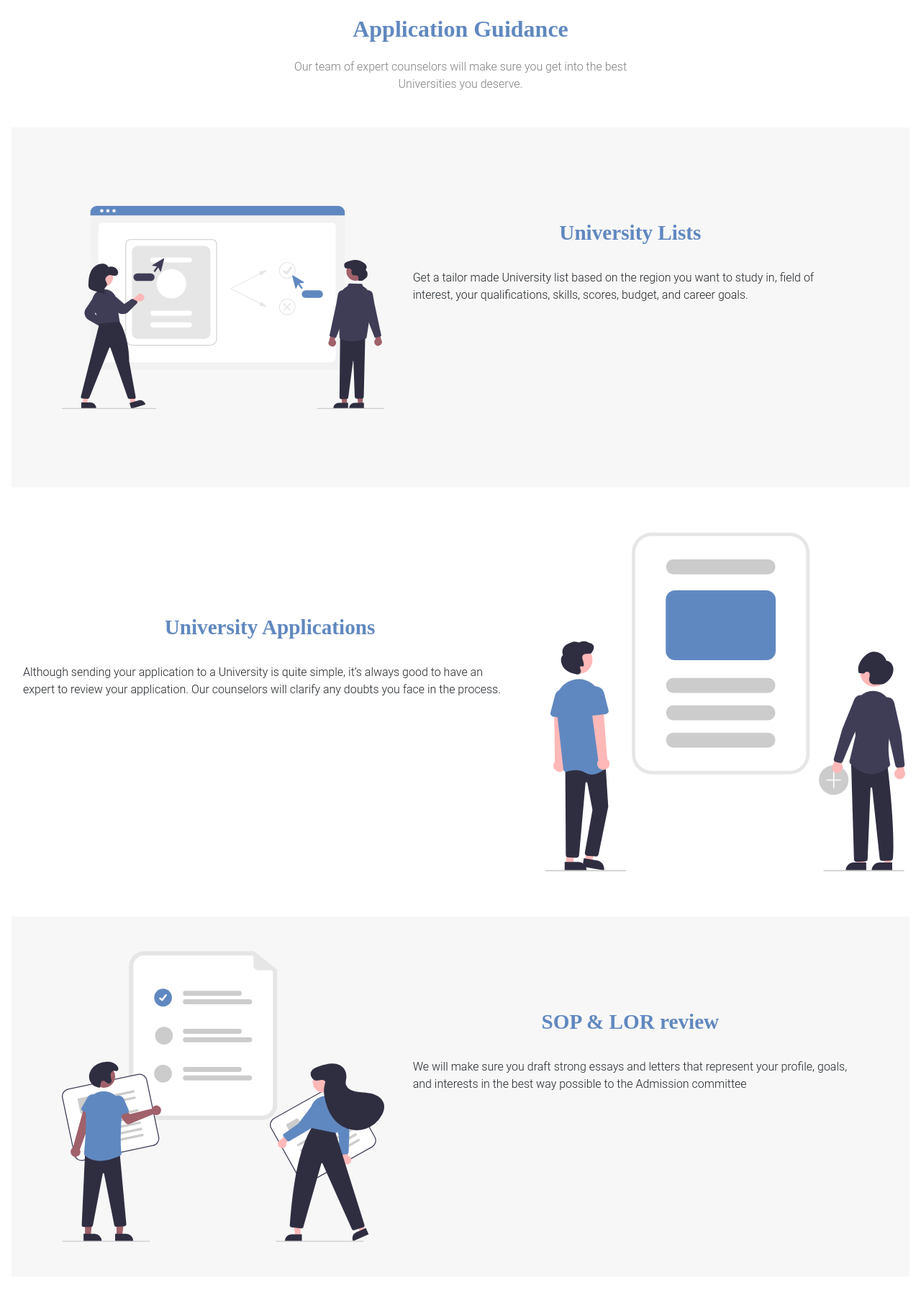
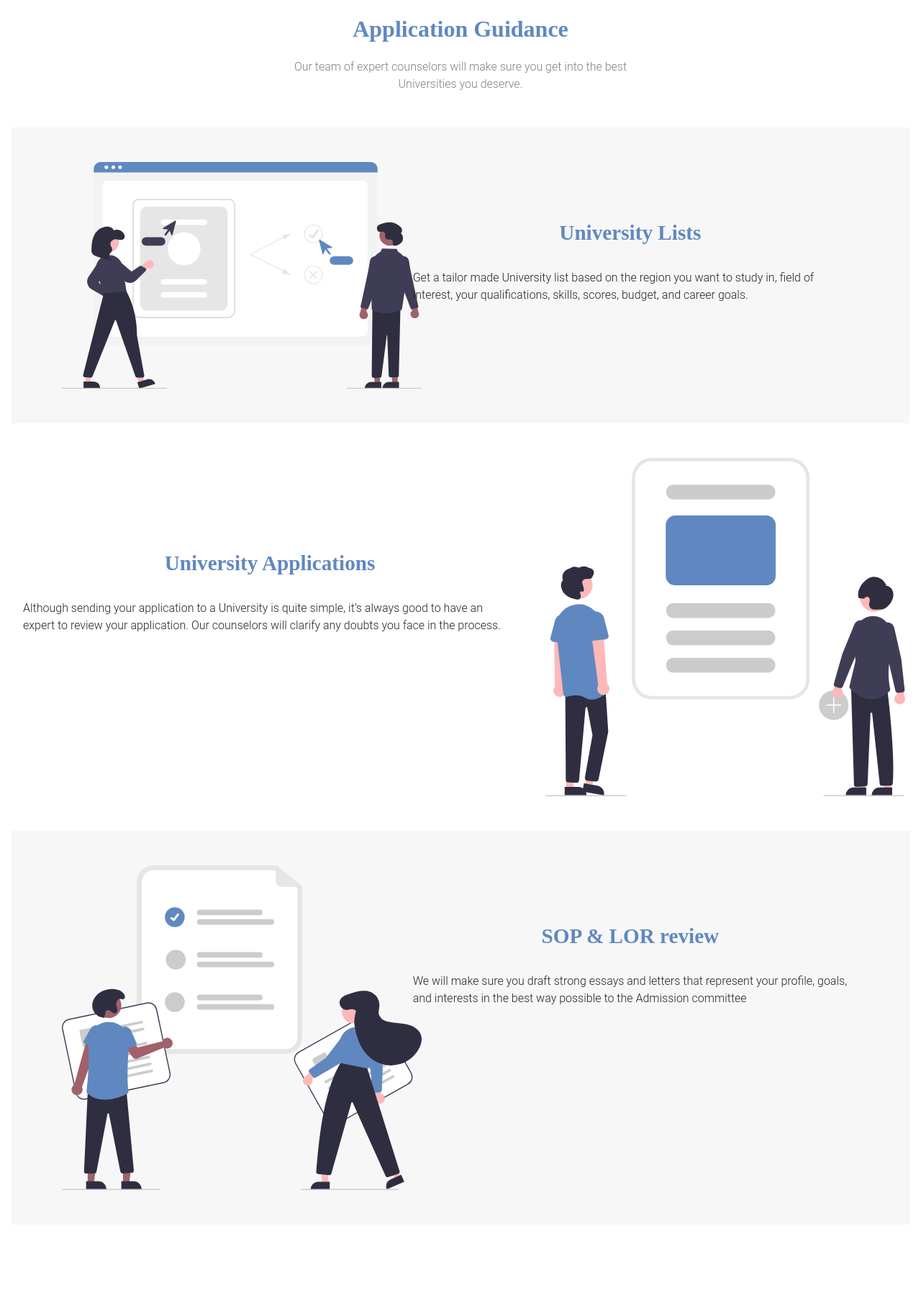
Before and after one commit to GA352491/drrajus, a Django app: page /consultancy/ in a window 1280 px wide. Shown: the part 77-1873 px from the top of the page at 72% size. Run offline with Django 3.2, Linux system fonts and the light colour scheme; some libraries are stand-ins or nearby versions.

Commit message:
Update Application_Guidance.html

```diff
--- a/elearning/templates/application_guidance/Application_Guidance.html
+++ b/elearning/templates/application_guidance/Application_Guidance.html
@@ -26,9 +26,9 @@
         <div style="background-color: #f7f7f7;">
             <div class="container mt-5">
                 <div class="row">
-                    <div class="col-sm-5 order-1 order-lg-1 ">
+                    <div class="col-sm-5 order-1 order-lg-1 my-5 ">
                         <img src="{% static 'application_guidance/guidance1.svg' %}" class="img-fluid"
-                             alt="Responsive image" style="height: 500px;width: 500px">
+                             alt="Responsive image" style="height: auto;width: 500px;max-width: 500px">
                     </div>
                     <div class="col-sm-7 order-2 order-lg-2">
                         <div class="container mt-md-5 pt-md-5 pb-3">
@@ -56,7 +56,7 @@
             </div>
             <div class="col-sm-5 order-1 order-lg-2">
                 <img src="{% static 'application_guidance/guidance2.svg' %}" class="img-fluid"
-                     alt="Responsive image" style="height: 500px;width: 500px">
+                     alt="Responsive image"  style="height: auto;width: 500px;max-width: 500px">
             </div>
         </div>
     </div>
@@ -64,9 +64,9 @@
         <div style="background-color: #f7f7f7;">
             <div class="container mt-5">
                 <div class="row">
-                    <div class="col-sm-5 order-1 order-lg-1">
+                    <div class="col-sm-5 order-1 order-lg-1 my-5">
                         <img src="{% static 'application_guidance/guidance3.svg' %}" class="img-fluid"
-                             alt="Responsive image" style="height: 500px;width: 500px">
+                             alt="Responsive image"  style="height: auto;width: 500px;max-width: 500px">
                     </div>
                     <div class="col-sm-7 order-2 order-lg-2">
                         <div class="container mt-md-5 pt-md-5 pb-3 ">
```
